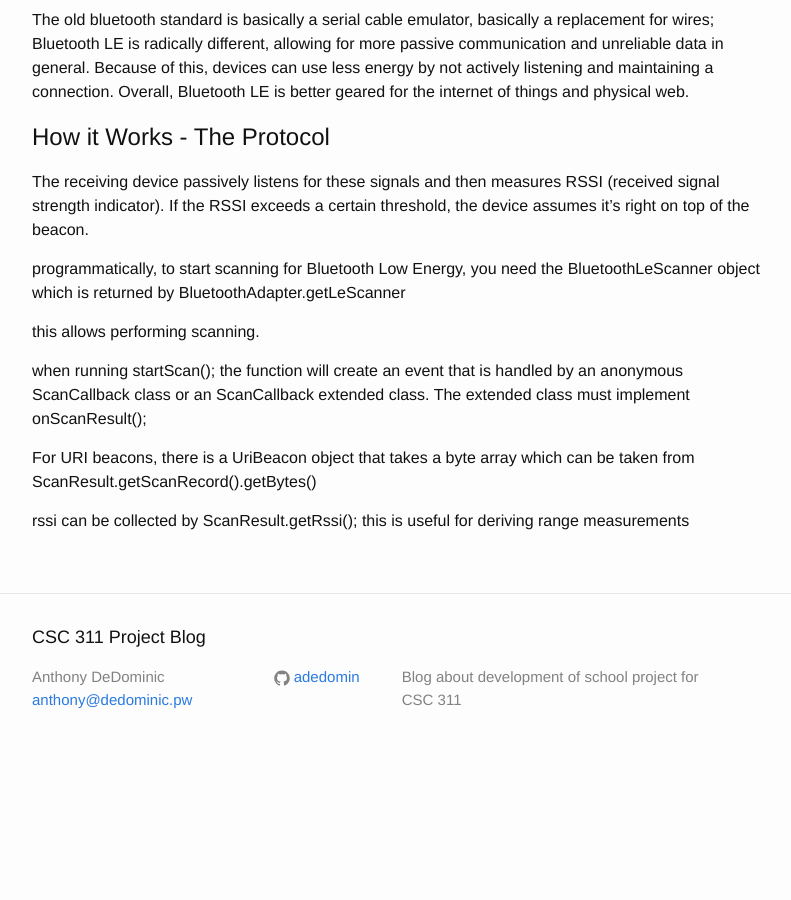
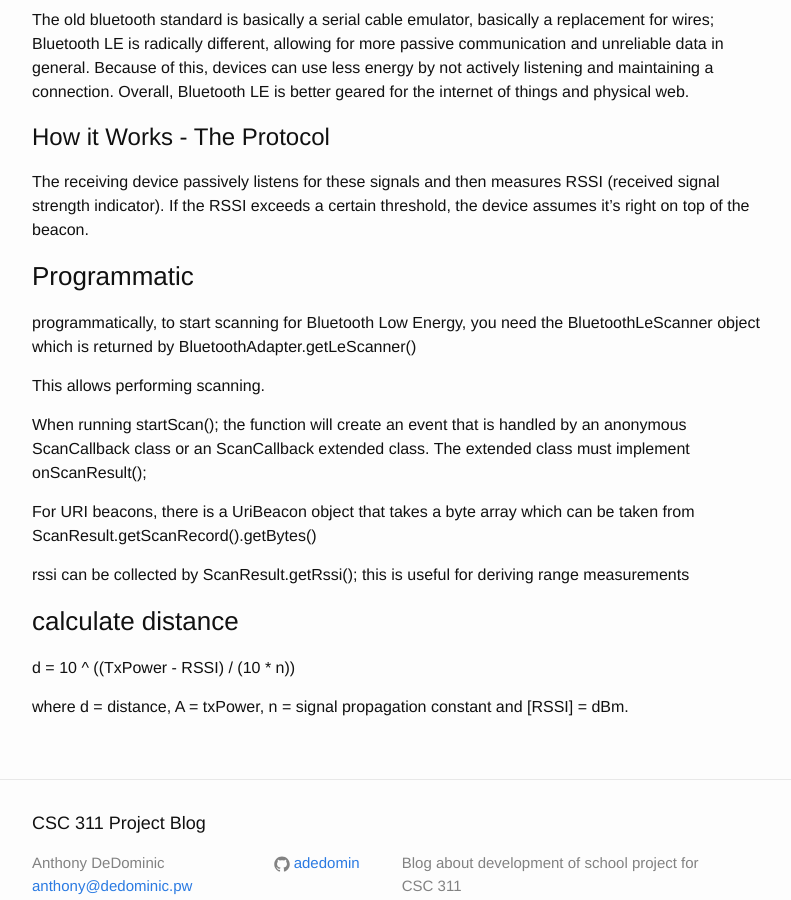
Before and after one commit to adedomin/CSC311-game-design, a Jekyll site: the page built from _posts/2015-04-03-Enhanced Location Services.md, in a window 1280 px wide and 900 px high, scrolled down 702 px. Shown: the whole window, without its empty margins (238-1029 px from the left). Built offline with Jekyll 4.4.1, drawn with Linux system fonts in a browser that asks for light colours; before the commit the page ends 1473 px from its top, so only the background shows below that.

Commit message:
updated post

```diff
--- a/_posts/2015-04-03-Enhanced Location Services.md
+++ b/_posts/2015-04-03-Enhanced Location Services.md
@@ -35,13 +35,21 @@ How it Works - The Protocol
 The receiving device passively listens for these signals and then measures RSSI (received signal strength indicator).
 If the RSSI exceeds a certain threshold, the device assumes it's right on top of the beacon.
 
-programmatically, to start scanning for Bluetooth Low Energy, you need the BluetoothLeScanner object which is returned by BluetoothAdapter.getLeScanner
+### Programmatic
 
-this allows performing scanning.
+programmatically, to start scanning for Bluetooth Low Energy, you need the BluetoothLeScanner object which is returned by BluetoothAdapter.getLeScanner()
 
-when running startScan(); the function will create an event that is handled by an anonymous ScanCallback class or an ScanCallback extended class.
+This allows performing scanning.
+
+When running startScan(); the function will create an event that is handled by an anonymous ScanCallback class or an ScanCallback extended class.
 The extended class must implement onScanResult();
 
 For URI beacons, there is a UriBeacon object that takes a byte array which can be taken from ScanResult.getScanRecord().getBytes()
 
 rssi can be collected by ScanResult.getRssi(); this is useful for deriving range measurements
+
+### calculate distance
+
+d = 10 ^ ((TxPower - RSSI) / (10 * n))
+
+where d = distance, A = txPower, n = signal propagation constant and [RSSI] = dBm.
```
